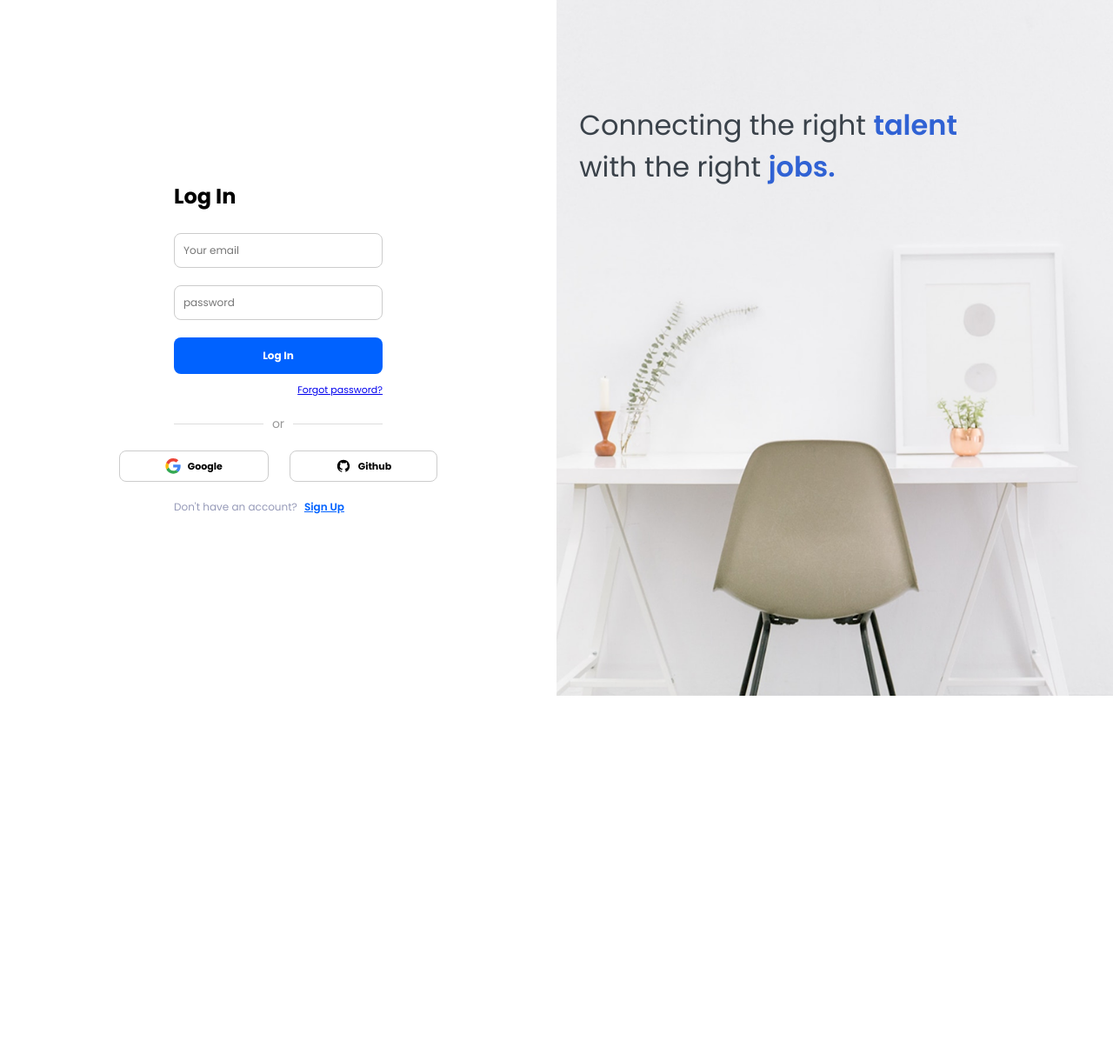
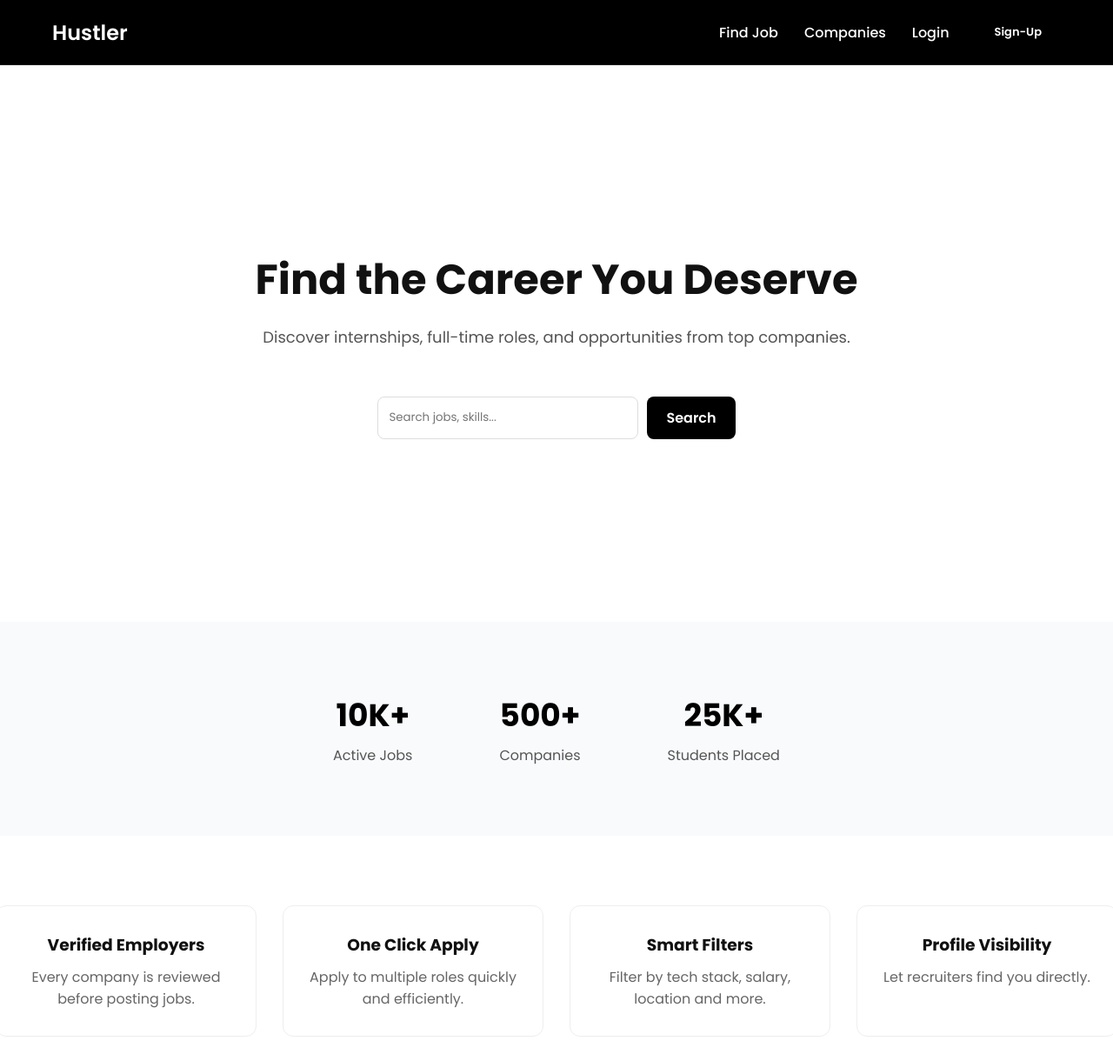
Before and after one commit to Divyansh-Malyan/Job-Platform, a React (Vite) app: page / in a window 1280 px wide. Shown: the top 1220 px of the page at 87% size. Before the commit the page ends 800 px from the top, so only its background shows below. Built offline with nearby package versions, Linux system fonts and the light colour scheme.

Commit message:
Added Landing Page and a Navbar for all the pages

```diff
--- a/src/App.jsx
+++ b/src/App.jsx
@@ -3,15 +3,28 @@ import LoginPage from './pages/LoginPage/LoginPage';
 import SignUp from './pages/SignUp/SignUp';
 import Student from './pages/Student/Student';
 import { BrowserRouter, Routes, Route } from 'react-router-dom';
+import MainLayout from './components/MainLayout';
+import Home from './pages/HomePage/HomePage';
+import HomeLayout from './components/HomeLayout';
 
 const App = () => {
   return (
     <BrowserRouter>
-    <Routes>
-      <Route path="/" element={<LoginPage/>} />
-      <Route path="/sign-up" element={<SignUp/>} />
-      <Route path="/student/profile" element={<Student/>} />
-    </Routes>
+      <Routes>
+        {/* With navbar */}
+
+        <Route element={<HomeLayout />}>
+          <Route path="/" element={<Home />} />
+        </Route>
+
+        <Route element={<MainLayout />}>
+          <Route path="/student/profile" element={<Student />} />
+        </Route>
+        {/* Without navbar */}
+
+        <Route path="/login" element={<LoginPage />} />
+        <Route path="/sign-up" element={<SignUp />} />
+      </Routes>
     </BrowserRouter>
   )
 }
--- /dev/null
+++ b/src/components/HomeLayout.jsx
@@ -0,0 +1,14 @@
+import React from 'react'
+import Navbar from '../components/Navbar/Navbar'
+import { Outlet } from 'react-router-dom'
+
+const HomeLayout = () => {
+  return (
+    <>
+    <Navbar isHome/>
+    <Outlet/>
+    </>
+  )
+}
+
+export default HomeLayout
--- /dev/null
+++ b/src/components/MainLayout.jsx
@@ -0,0 +1,14 @@
+import React from 'react'
+import Navbar from "../components/Navbar/Navbar"
+import { Outlet } from 'react-router-dom'
+
+const MainLayout = () => {
+  return (
+    <>
+    <Navbar/>
+    <Outlet/>
+    </>
+  )
+}
+
+export default MainLayout
--- /dev/null
+++ b/src/components/Navbar/Navbar.css
@@ -0,0 +1,101 @@
+/* ===== Navbar Container ===== */
+.navbar {
+    background-color: #000;
+    color: #fff;
+    display: flex;
+    justify-content: space-between;
+    align-items: center;
+    padding: 15px 60px;
+    border-bottom: 1px solid #222;
+  }
+
+  /* ===== Logo ===== */
+  .logo {
+    font-size: 24px;
+    font-weight: 600;
+    cursor: pointer;
+    color: white;
+  }
+
+  /* ===== Right Section ===== */
+  .navbar-right {
+    display: flex;
+    align-items: center;
+    gap: 30px;
+  }
+
+  /* ===== Nav Links ===== */
+  .nav-link {
+    text-decoration: none;
+    color: white;
+    font-weight: 500;
+    position: relative;
+    transition: 0.3s ease;
+  }
+
+  .nav-link:hover {
+    color: #ccc;
+  }
+
+  /* Underline animation */
+  .nav-link::after {
+    content: "";
+    position: absolute;
+    left: 0;
+    bottom: -6px;
+    width: 100%;
+    height: 2px;
+    background: white;
+    transform: scaleX(0);
+    transition: transform 0.3s ease;
+  }
+
+  .nav-link:hover::after {
+    transform: scaleX(1);
+  }
+
+  /* ===== Search Box ===== */
+  .search-box {
+    display: flex;
+    align-items: center;
+  }
+
+  .search-box input {
+    padding: 8px 12px;
+    border: none;
+    outline: none;
+    border-radius: 4px 0 0 4px;
+    font-size: 14px;
+  }
+
+  .search-box button {
+    padding: 8px 14px;
+    border: none;
+    background: white;
+    color: black;
+    font-weight: 600;
+    border-radius: 0 4px 4px 0;
+    cursor: pointer;
+    transition: 0.2s ease;
+    padding-top: 9px;
+  }
+
+  .search-box button:hover {
+    background: #ddd;
+  }
+
+  /* ===== Profile Image ===== */
+  .profile-link img {
+    width: 42px;
+    height: 42px;
+    border-radius: 50%;
+    object-fit: cover;
+    cursor: pointer;
+    border: 2px solid white;
+    transition: 0.3s ease;
+  }
+
+  .profile-link img:hover {
+    transform: scale(1.08);
+    border-color: #ccc;
+  }
--- /dev/null
+++ b/src/components/Navbar/Navbar.jsx
@@ -0,0 +1,39 @@
+import React from "react";
+import { Link } from "react-router-dom";
+import ProfilePic from "../../assets/profile.jpg";
+import "./Navbar.css";
+
+const Navbar = ({ isHome = false }) => {
+  return (
+    <nav className="navbar">
+      <h2 className="logo">Hustler</h2>
+
+      <div className="navbar-right">
+        <Link to="/jobs" className="nav-link">Find Job</Link>
+        <Link to="/companies" className="nav-link">Companies</Link>
+
+        {isHome ? (
+          <>
+            <Link to="/login" className="nav-link">Login</Link>
+            <Link to="/sign-up" className="primary-btn small-btn">
+              Sign-Up
+            </Link>
+          </>
+        ) : (
+          <>
+            <div className="search-box">
+              <input type="text" placeholder="Search jobs..." />
+              <button>Search</button>
+            </div>
+
+            <Link to="/student/profile" className="profile-link">
+              <img src={ProfilePic} alt="Profile" />
+            </Link>
+          </>
+        )}
+      </div>
+    </nav>
+  );
+};
+
+export default Navbar;
--- /dev/null
+++ b/src/pages/HomePage/HomePage.css
@@ -0,0 +1,207 @@
+.home {
+    background: #fff;
+  }
+
+  /* ================= HERO ================= */
+
+  .hero {
+    height: 80vh;
+    display: flex;
+    flex-direction: column;
+    justify-content: center;
+    align-items: center;
+    text-align: center;
+    padding: 0 20px;
+  }
+
+  .hero h1 {
+    font-size: 48px;
+    margin-bottom: 16px;
+    color: #111;
+  }
+
+  .hero p {
+    font-size: 18px;
+    color: #555;
+    margin-bottom: 30px;
+  }
+
+  .hero-buttons {
+    display: flex;
+    gap: 20px;
+  }
+
+  /* ================= BUTTONS ================= */
+
+  .primary-btn {
+    background: #000;
+    color: #fff;
+    padding: 12px 22px;
+    border-radius: 8px;
+    text-decoration: none;
+    font-weight: 600;
+    transition: 0.3s;
+  }
+
+  .primary-btn:hover {
+    background: #333;
+  }
+
+  .secondary-btn {
+    background: #fff;
+    color: #000;
+    border: 1px solid #000;
+    padding: 12px 22px;
+    border-radius: 8px;
+    text-decoration: none;
+    font-weight: 600;
+    transition: 0.3s;
+  }
+
+  .secondary-btn:hover {
+    background: #000;
+    color: #fff;
+  }
+
+  /* ================= FEATURES ================= */
+
+  .features {
+    display: flex;
+    justify-content: center;
+    gap: 40px;
+    padding: 80px 10%;
+  }
+
+  .feature-card {
+    width: 300px;
+    padding: 30px;
+    border: 1px solid #eee;
+    border-radius: 12px;
+    text-align: center;
+    transition: 0.3s;
+  }
+
+  .feature-card:hover {
+    box-shadow: 0 8px 20px rgba(0,0,0,0.08);
+  }
+
+  .feature-card h3 {
+    margin-bottom: 10px;
+    color: #111;
+  }
+
+  .feature-card p {
+    color: #666;
+  }
+
+  /* ================= CTA ================= */
+
+  .cta {
+    background: #000;
+    color: #fff;
+    text-align: center;
+    padding: 80px 20px;
+  }
+
+  .cta h2 {
+    margin-bottom: 20px;
+  }
+
+  /* ================= HERO SEARCH ================= */
+
+.hero-search {
+    margin-top: 25px;
+    display: flex;
+    gap: 10px;
+  }
+
+  .hero-search input {
+    padding: 12px;
+    width: 300px;
+    border: 1px solid #ddd;
+    border-radius: 8px;
+    outline: none;
+  }
+
+  /* ================= STATS ================= */
+
+  .stats {
+    display: flex;
+    justify-content: center;
+    gap: 100px;
+    padding: 80px 10%;
+    text-align: center;
+    background: #f8fafc;
+  }
+
+  .stats h2 {
+    font-size: 36px;
+    margin-bottom: 6px;
+  }
+
+  .stats p {
+    color: #555;
+  }
+
+  /* ================= FEATURES ================= */
+
+  .features {
+    display: grid;
+    grid-template-columns: repeat(4, 1fr);
+    gap: 30px;
+    padding: 80px 10%;
+  }
+
+  /* ================= HOW IT WORKS ================= */
+
+  .how-it-works {
+    padding: 80px 10%;
+    text-align: center;
+    background: #f8fafc;
+  }
+
+  .how-it-works h2 {
+    margin-bottom: 40px;
+  }
+
+  .steps {
+    display: flex;
+    justify-content: center;
+    gap: 60px;
+  }
+
+  .steps h3 {
+    margin-bottom: 10px;
+  }
+
+  .steps p {
+    color: #666;
+  }
+
+  /* ================= RESPONSIVE ================= */
+
+  @media (max-width: 1024px) {
+    .features {
+      grid-template-columns: repeat(2, 1fr);
+    }
+
+    .stats {
+      gap: 40px;
+    }
+
+    .steps {
+      flex-direction: column;
+      gap: 30px;
+    }
+  }
+
+  @media (max-width: 768px) {
+    .features {
+      grid-template-columns: 1fr;
+    }
+
+    .stats {
+      flex-direction: column;
+      gap: 30px;
+    }
+  }
--- /dev/null
+++ b/src/pages/HomePage/HomePage.jsx
@@ -0,0 +1,87 @@
+import { Link } from "react-router-dom";
+import "./HomePage.css";
+
+const Home = () => {
+  return (
+    <div className="home">
+
+      {/* HERO */}
+      <section className="hero">
+        <h1>Find the Career You Deserve</h1>
+        <p>Discover internships, full-time roles, and opportunities from top companies.</p>
+
+        <div className="hero-search">
+          <input type="text" placeholder="Search jobs, skills..." />
+          <Link to="/jobs" className="primary-btn">Search</Link>
+        </div>
+      </section>
+
+      {/* STATS */}
+      <section className="stats">
+        <div>
+          <h2>10K+</h2>
+          <p>Active Jobs</p>
+        </div>
+        <div>
+          <h2>500+</h2>
+          <p>Companies</p>
+        </div>
+        <div>
+          <h2>25K+</h2>
+          <p>Students Placed</p>
+        </div>
+      </section>
+
+      {/* FEATURES */}
+      <section className="features">
+        <div className="feature-card">
+          <h3>Verified Employers</h3>
+          <p>Every company is reviewed before posting jobs.</p>
+        </div>
+
+        <div className="feature-card">
+          <h3>One Click Apply</h3>
+          <p>Apply to multiple roles quickly and efficiently.</p>
+        </div>
+
+        <div className="feature-card">
+          <h3>Smart Filters</h3>
+          <p>Filter by tech stack, salary, location and more.</p>
+        </div>
+
+        <div className="feature-card">
+          <h3>Profile Visibility</h3>
+          <p>Let recruiters find you directly.</p>
+        </div>
+      </section>
+
+      {/* HOW IT WORKS */}
+      <section className="how-it-works">
+        <h2>How It Works</h2>
+        <div className="steps">
+          <div>
+            <h3>1. Create Profile</h3>
+            <p>Build your student profile and showcase your skills.</p>
+          </div>
+          <div>
+            <h3>2. Explore Jobs</h3>
+            <p>Browse opportunities that match your interests.</p>
+          </div>
+          <div>
+            <h3>3. Apply & Get Hired</h3>
+            <p>Submit applications and track progress easily.</p>
+          </div>
+        </div>
+      </section>
+
+      {/* CTA */}
+      <section className="cta">
+        <h2>Start Your Journey Today</h2>
+        <Link to="/jobs" className="primary-btn">Browse Opportunities</Link>
+      </section>
+
+    </div>
+  );
+};
+
+export default Home;
--- a/src/pages/Student/Student.css
+++ b/src/pages/Student/Student.css
@@ -5,21 +5,21 @@
     font-family: "Poppins", sans-serif;
   }
 
-  /* Page Background */
+  /* ===== PAGE BACKGROUND ===== */
   .student-page {
-    background-color: #F1F5F9;
+    background-color: #F8FAFC; /* slightly softer than pure white */
     padding: 40px 0;
     display: flex;
     justify-content: center;
   }
 
-  /* Main Container */
+  /* ===== MAIN CONTAINER ===== */
   .profile-container {
     width: 75%;
     background: #FFFFFF;
     padding: 40px;
     border-radius: 16px;
-    box-shadow: 0 8px 24px rgba(0, 0, 0, 0.04);
+    box-shadow: 0 6px 20px rgba(0, 0, 0, 0.06);
   }
 
   /* ================= HEADER ================= */
@@ -42,29 +42,29 @@
     height: 130px;
     border-radius: 16px;
     object-fit: cover;
-    border: 3px solid #2563EB;
+    border: 3px solid #000; /* match navbar theme */
   }
 
   .profile-basic-info h2 {
     font-size: 24px;
-    color: #0F172A;
+    color: #111;
     margin-bottom: 6px;
   }
 
   .subtitle {
-    color: #64748B;
+    color: #555;
     margin-bottom: 4px;
   }
 
   .location {
-    color: #475569;
+    color: #777;
     font-size: 14px;
     margin-bottom: 10px;
   }
 
   .badge {
-    background-color: #DCFCE7;
-    color: #166534;
+    background-color: #000;
+    color: white;
     padding: 4px 10px;
     border-radius: 20px;
     font-size: 13px;
@@ -78,18 +78,23 @@
   }
 
   .primary-btn {
-    background-color: #2563EB;
+    background-color: #000;
     color: white;
     border: none;
     padding: 10px 18px;
     border-radius: 8px;
     cursor: pointer;
     font-weight: 600;
+    transition: 0.3s;
+  }
+
+  .primary-btn:hover {
+    background-color: #333;
   }
 
   .secondary-btn {
     background: white;
-    border: 1px solid #E2E8F0;
+    border: 1px solid #ddd;
     padding: 10px 18px;
     border-radius: 8px;
     cursor: pointer;
@@ -104,16 +109,16 @@
 
   .section {
     margin-bottom: 32px;
-    border-top: 1px solid #E2E8F0;
+    border-top: 1px solid #eee;
     padding-top: 24px;
   }
 
   .section h3 {
     margin-bottom: 16px;
-    color: #0F172A;
+    color: #111;
   }
 
-  /* ================= SKILLS (2-COLUMN GRID) ================= */
+  /* ================= SKILLS ================= */
 
   .skills-container {
     display: grid;
@@ -121,66 +126,70 @@
     gap: 20px 40px;
   }
 
-  .skill {
-    margin-bottom: 10px;
-  }
-
   .skill-header {
     display: flex;
     justify-content: space-between;
     font-size: 14px;
     margin-bottom: 4px;
+    color: #333;
   }
 
   .progress-bar {
     width: 100%;
-    height: 6px; /* smaller, cleaner */
-    background-color: #E2E8F0;
+    height: 6px;
+    background-color: #eee;
     border-radius: 6px;
   }
 
   .progress {
     height: 100%;
-    background-color: #2563EB;
+    background-color: #000;
     border-radius: 6px;
   }
 
   /* ================= PROJECTS ================= */
 
   .project-card {
-    border: 1px solid #E2E8F0;
+    border: 1px solid #eee;
     padding: 16px;
     border-radius: 12px;
     margin-bottom: 16px;
+    transition: 0.2s ease;
+  }
+
+  .project-links button{
+    margin-right: 10px;
+  }
+
+  .project-card:hover {
+    box-shadow: 0 4px 14px rgba(0, 0, 0, 0.08);
   }
 
   .project-card h4 {
     margin-bottom: 6px;
-    color: #0F172A;
+    color: #111;
   }
 
   .project-tech {
     font-size: 14px;
-    color: #64748B;
+    color: #666;
     margin-bottom: 8px;
   }
 
-  .project-links {
-    margin-top: 10px;
-    display: flex;
-    gap: 10px;
+  .project-card p{
+    margin-bottom: 10px;
   }
 
   /* ================= EXPERIENCE ================= */
 
   .experience-item h4 {
     margin-bottom: 4px;
-    color: #0F172A;
+    color: #111;
   }
 
   .experience-company {
     font-size: 14px;
-    color: #64748B;
+    color: #666;
     margin-bottom: 8px;
   }
 
@@ -191,7 +200,7 @@
   .experience-item li {
     margin-bottom: 6px;
     font-size: 14px;
-    color: #334155;
+    color: #444;
   }
 
   /* ================= RESPONSIVE ================= */
@@ -221,7 +230,7 @@
     }
 
     .skills-container {
-      grid-template-columns: 1fr; /* single column on mobile */
+      grid-template-columns: 1fr;
     }
 
     .profile-actions {
```
